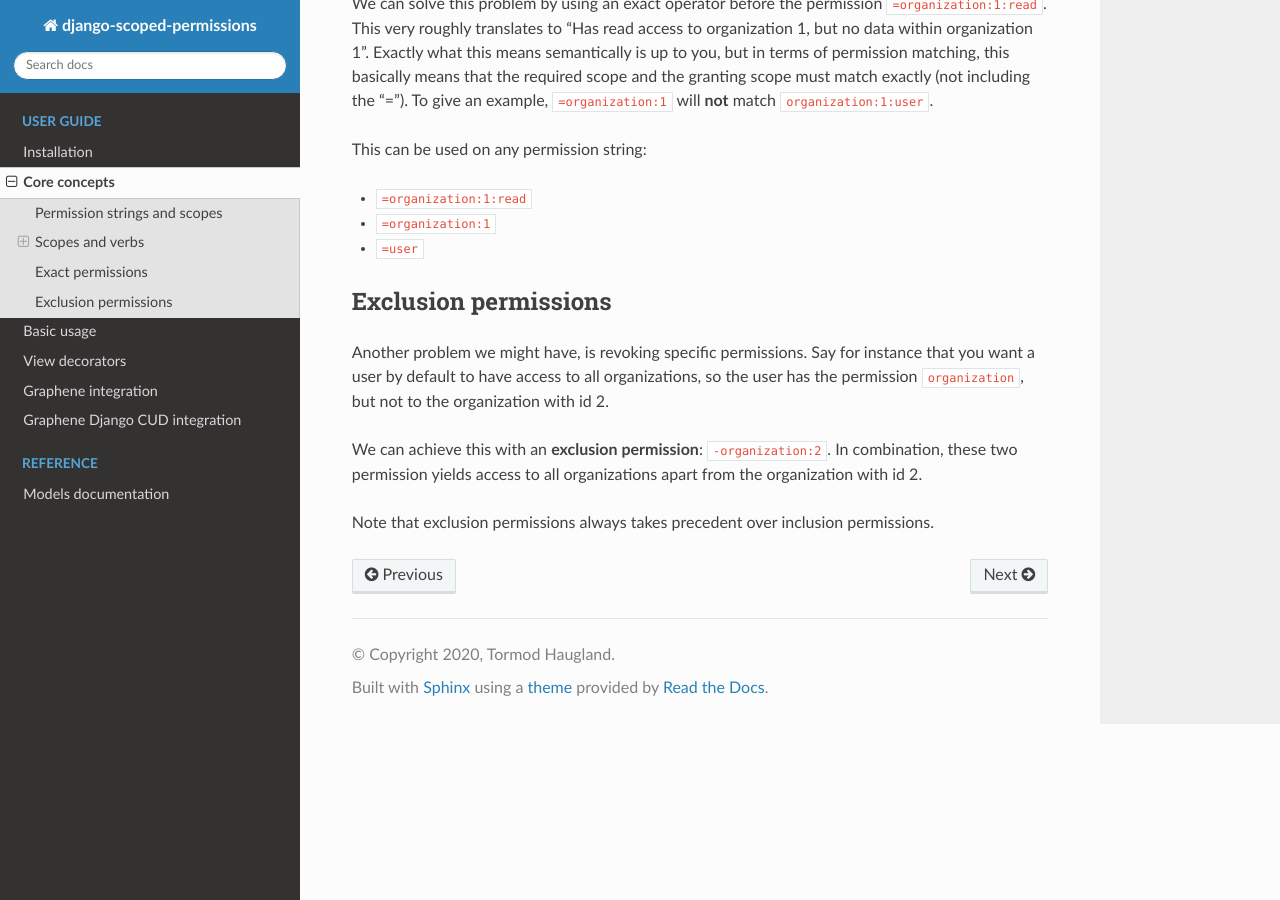
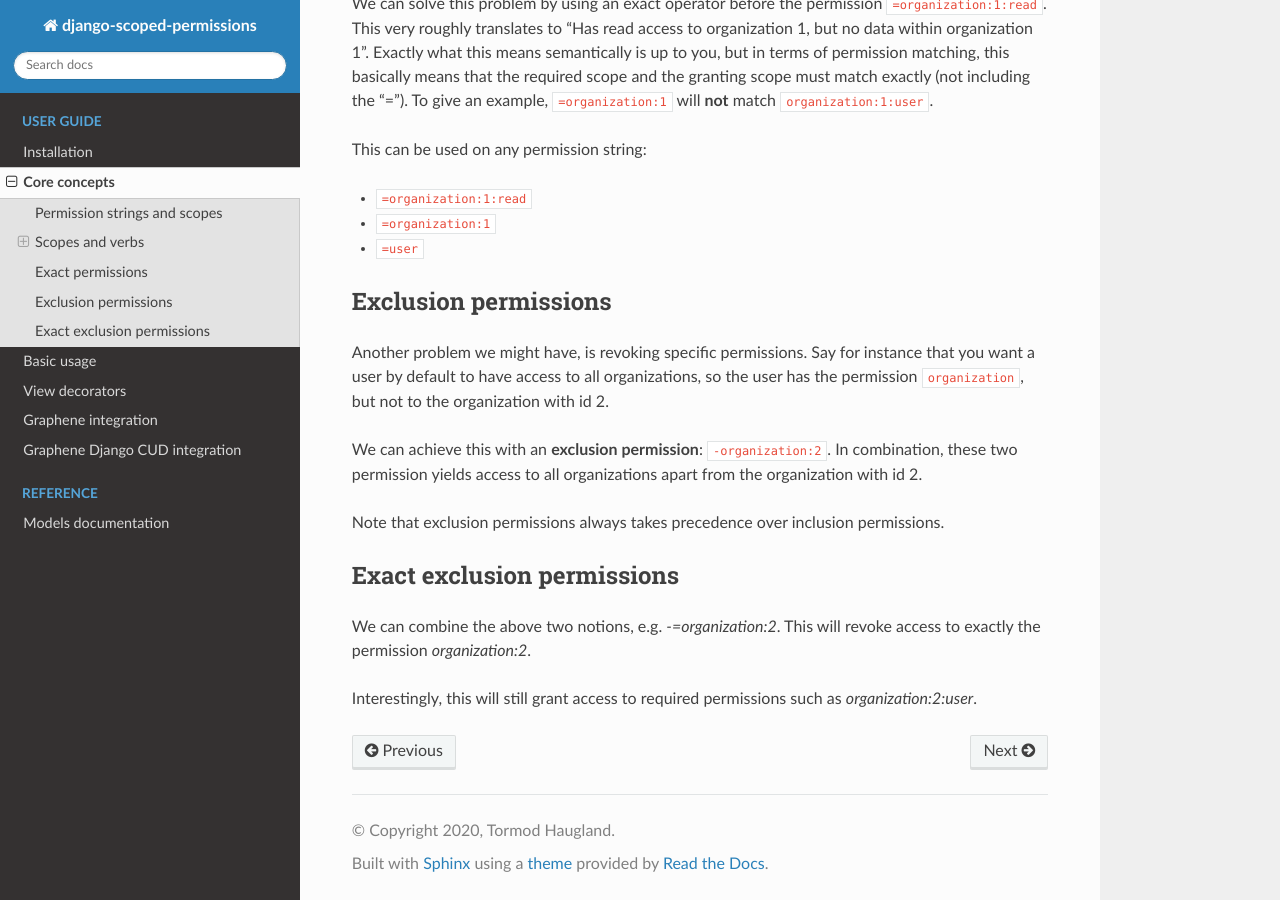
Before and after one commit to Ur-Solutions/django_scoped_permissions, a Sphinx documentation site: the page built from docs/guide/core-concepts.rst, in a window 1280 px wide and 900 px high, scrolled down 3441 px. Built offline with Sphinx 7.4.7 and the Read the Docs theme 2.0.0, drawn with Linux system fonts in a browser that asks for light colours.

Commit message:
feat(doc): Update core-concepts
Add section about exact exclusion parameters

```diff
--- a/docs/guide/core-concepts.rst
+++ b/docs/guide/core-concepts.rst
@@ -130,4 +130,12 @@ Another problem we might have, is revoking specific permissions. Say for instanc
 
 We can achieve this with an **exclusion permission**: :code:`-organization:2`. In combination, these two permission yields access to all organizations apart from the organization with id 2.
 
-Note that exclusion permissions always takes precedent over inclusion permissions.
+Note that exclusion permissions always takes precedence over inclusion permissions.
+
+
+Exact exclusion permissions
+-------------------------------
+
+We can combine the above two notions, e.g. `-=organization:2`. This will revoke access to exactly the permission `organization:2`.
+
+Interestingly, this will still grant access to required permissions such as `organization:2:user`.
```
